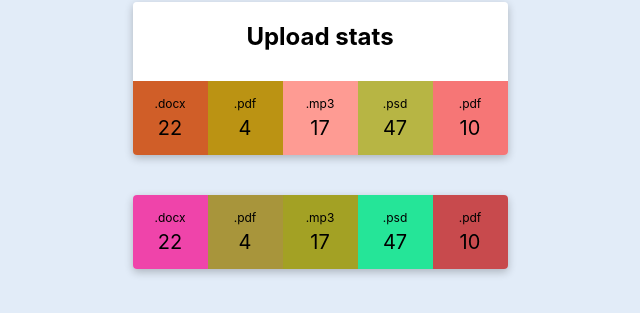
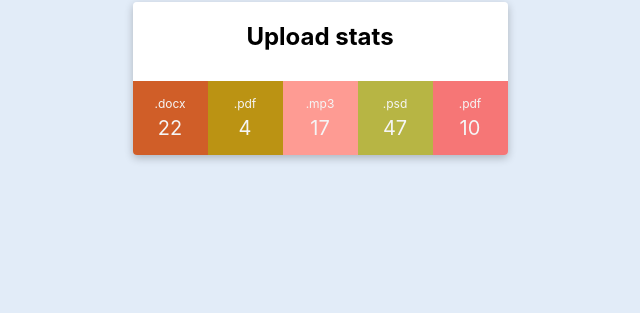
Before and after one commit to Banny-b/goit-react-hw-01-components, a React (Create React App) app: page / in a window 1280 px wide. Shown: the part 483-796 px from the top of the page, without its empty margins (320-960 px from the left). Built offline with nearby package versions, Linux system fonts and the light colour scheme.

Commit message:
update
update Statistics

```diff
--- a/src/components/App.jsx
+++ b/src/components/App.jsx
@@ -22,7 +22,6 @@ export const App = () => {
       />
 
       <Statistics title="Upload stats" stats={data} />
-      <Statistics stats={data} />
 
     </div>
   );
--- a/src/components/Statistics/Statistics.styled.js
+++ b/src/components/Statistics/Statistics.styled.js
@@ -33,12 +33,12 @@ export const StatItem = styled.li`
 `;
 
 export const Label = styled.span`
-    color: #000000;
+    color: #f5f5f5;
     font-size: 12px;
     margin-bottom: 5px;
 `;
 
 export const Percentage = styled.span`
-    color: #000000;
+    color: #f5f5f5;
     font-size: 20px;
 `;
```
